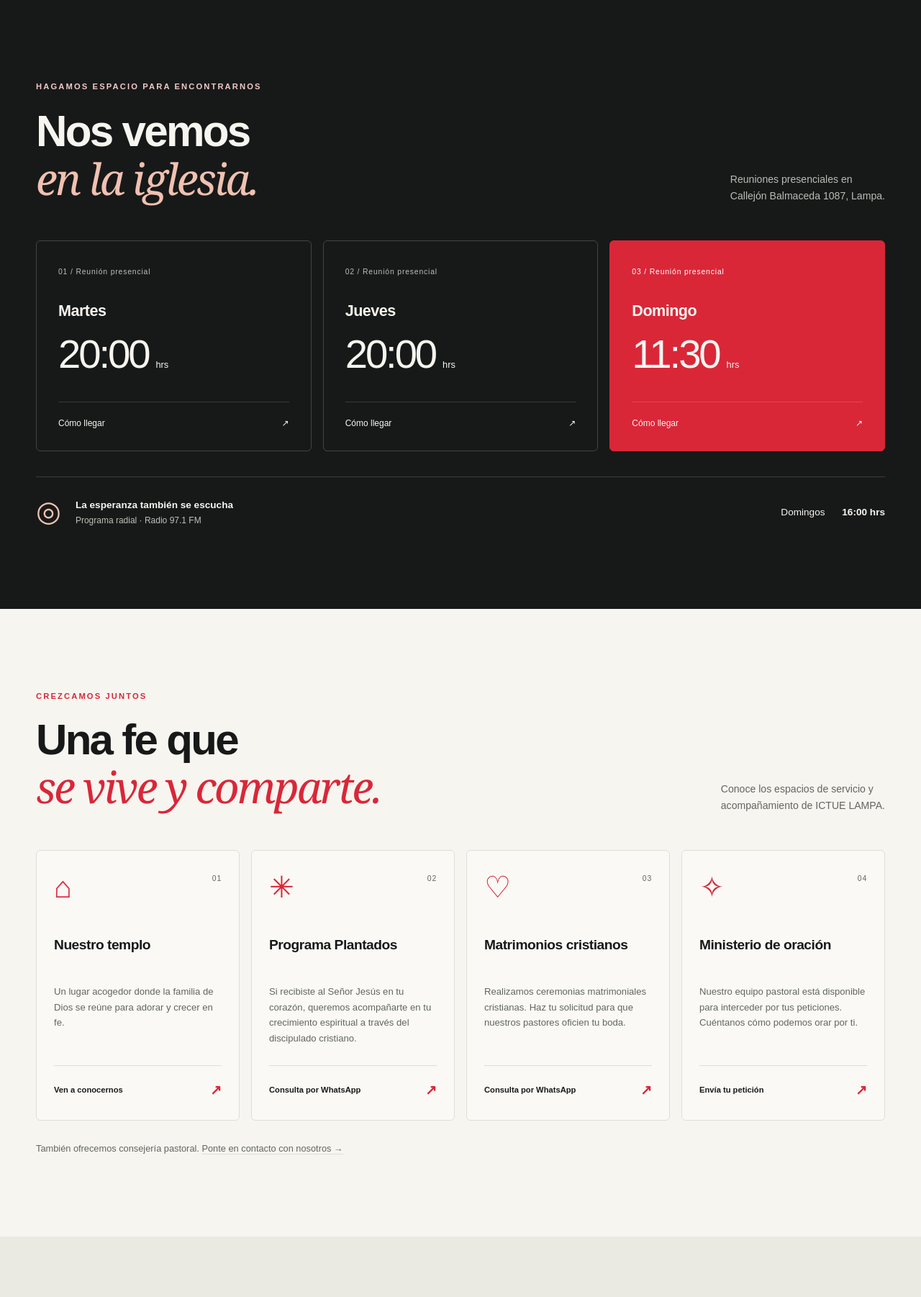
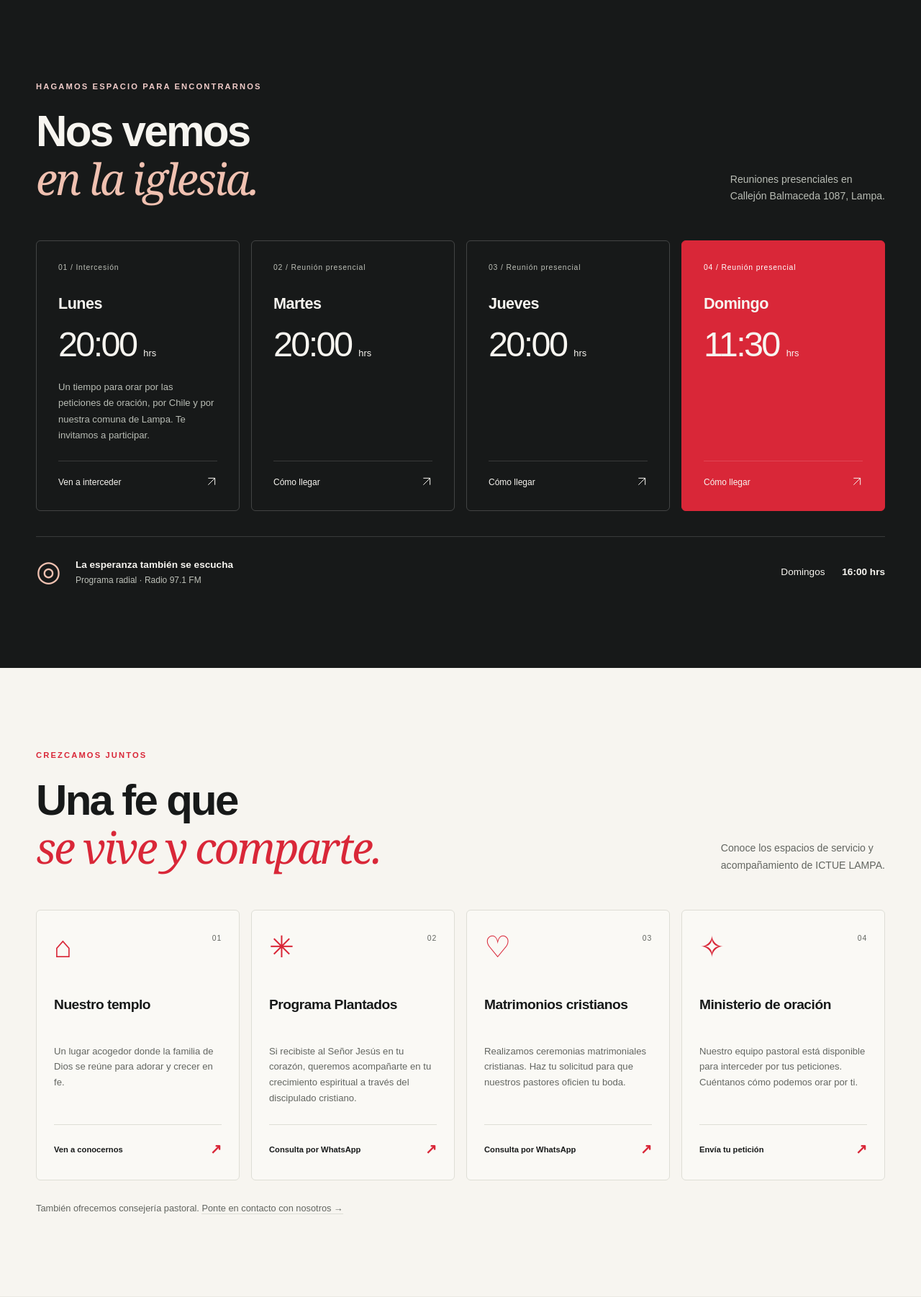
Before and after one commit to Sebanava/ictue-lampa-web, a Flask app: page / in a window 1280 px wide. Shown: the part 3020-4822 px from the top of the page at 72% size. Run offline with Flask 3, Linux system fonts and the light colour scheme.

Commit message:
Add Monday intercession gathering at 20:00

```diff
--- a/static/css/style.css
+++ b/static/css/style.css
@@ -713,10 +713,12 @@ html.event-poster-open {
 }
 .schedule-grid {
   display: grid;
-  grid-template-columns: repeat(3, 1fr);
+  grid-template-columns: repeat(4, minmax(0, 1fr));
   gap: 16px;
 }
 .schedule-card {
+  display: flex;
+  flex-direction: column;
   border: 1px solid #ffffff30;
   padding: 28px 30px;
   border-radius: 6px;
@@ -741,7 +743,7 @@ html.event-poster-open {
   margin-top: 30px;
 }
 .time {
-  font-size: clamp(2.6rem, 4.4vw, 4.7rem);
+  font-size: clamp(2.6rem, 3.8vw, 3.5rem);
   font-weight: 500;
   letter-spacing: -0.055em;
   line-height: 1.2;
@@ -753,12 +755,24 @@ html.event-poster-open {
   font-weight: 400;
   margin-left: 10px;
 }
+.schedule-description {
+  margin: -12px 0 24px;
+  color: #b9bdb5;
+  font-size: 0.82rem;
+  line-height: 1.7;
+}
 .schedule-card a {
   display: flex;
   justify-content: space-between;
   font-size: 0.75rem;
+  margin-top: auto;
   padding-top: 20px;
   border-top: 1px solid #ffffff25;
+}
+.schedule-card a svg {
+  width: 16px;
+  height: 16px;
+  flex-shrink: 0;
 }
 .schedule-card.featured {
   background: var(--red);
@@ -766,6 +780,11 @@ html.event-poster-open {
 }
 .schedule-card.featured .card-index {
   color: white;
+}
+@media (max-width: 1100px) {
+  .schedule-grid {
+    grid-template-columns: repeat(2, minmax(0, 1fr));
+  }
 }
 .radio-row {
   display: flex;
@@ -1412,6 +1431,7 @@ html.event-poster-open {
 .event-card:nth-child(3) {
   --reveal-delay: 300ms;
 }
+.schedule-card:nth-child(4),
 .ministry-card:nth-child(4) {
   --reveal-delay: 450ms;
 }
@@ -1693,6 +1713,10 @@ html.event-poster-open {
     margin: 12px 0 0;
     font-size: 2.8rem;
   }
+  .schedule-description {
+    grid-column: 1/-1;
+    margin: 16px 0 0;
+  }
   .schedule-card a {
     grid-column: 1/-1;
     margin-top: 18px;
--- a/templates/index.html
+++ b/templates/index.html
@@ -55,7 +55,7 @@
     />
     <link
       rel="stylesheet"
-      href="{{ url_for('static', filename='css/style.css', v='20261008a') }}"
+      href="{{ url_for('static', filename='css/style.css', v='20261009a') }}"
     />
     <script
       src="{{ url_for('static', filename='js/script.js', v='20261008a') }}"
@@ -293,27 +293,39 @@
           </div>
           <div class="schedule-grid">
             <article class="schedule-card" data-reveal>
-              <span class="card-index">01 / Reunión presencial</span>
-              <h3>Martes</h3>
+              <span class="card-index">01 / Intercesión</span>
+              <h3>Lunes</h3>
               <p class="time">20:00<span>hrs</span></p>
+              <p class="schedule-description">
+                Un tiempo para orar por las peticiones de oración, por Chile y
+                por nuestra comuna de Lampa. Te invitamos a participar.
+              </p>
               <a href="#contacto"
-                >Cómo llegar <span aria-hidden="true">↗︎</span></a
+                >Ven a interceder <svg viewBox="0 0 24 24" fill="none" stroke="currentColor" stroke-width="1.5" aria-hidden="true" focusable="false"><path d="M5 19 19 5M5 5h14v14" /></svg></a
               >
             </article>
             <article class="schedule-card" data-reveal>
               <span class="card-index">02 / Reunión presencial</span>
+              <h3>Martes</h3>
+              <p class="time">20:00<span>hrs</span></p>
+              <a href="#contacto"
+                >Cómo llegar <svg viewBox="0 0 24 24" fill="none" stroke="currentColor" stroke-width="1.5" aria-hidden="true" focusable="false"><path d="M5 19 19 5M5 5h14v14" /></svg></a
+              >
+            </article>
+            <article class="schedule-card" data-reveal>
+              <span class="card-index">03 / Reunión presencial</span>
               <h3>Jueves</h3>
               <p class="time">20:00<span>hrs</span></p>
               <a href="#contacto"
-                >Cómo llegar <span aria-hidden="true">↗︎</span></a
+                >Cómo llegar <svg viewBox="0 0 24 24" fill="none" stroke="currentColor" stroke-width="1.5" aria-hidden="true" focusable="false"><path d="M5 19 19 5M5 5h14v14" /></svg></a
               >
             </article>
             <article class="schedule-card featured" data-reveal>
-              <span class="card-index">03 / Reunión presencial</span>
+              <span class="card-index">04 / Reunión presencial</span>
               <h3>Domingo</h3>
               <p class="time">11:30<span>hrs</span></p>
               <a href="#contacto"
-                >Cómo llegar <span aria-hidden="true">↗︎</span></a
+                >Cómo llegar <svg viewBox="0 0 24 24" fill="none" stroke="currentColor" stroke-width="1.5" aria-hidden="true" focusable="false"><path d="M5 19 19 5M5 5h14v14" /></svg></a
               >
             </article>
           </div>
```
